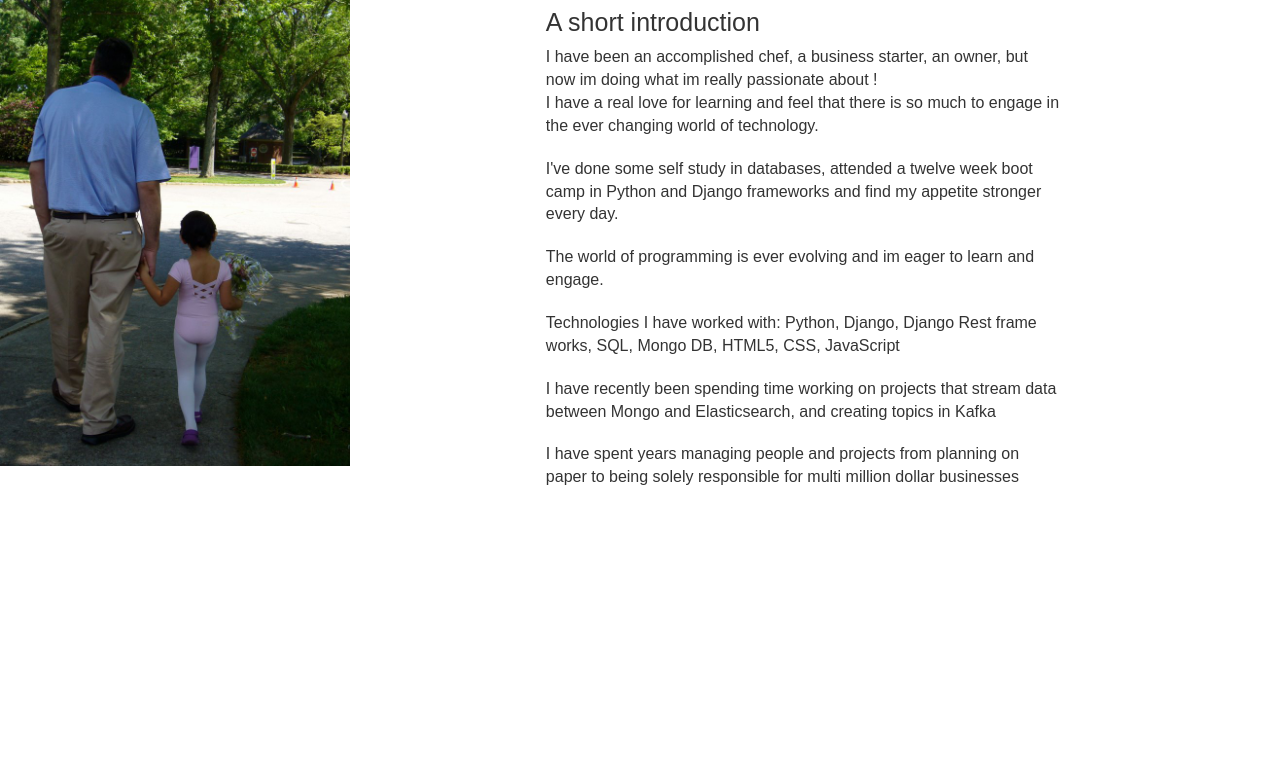
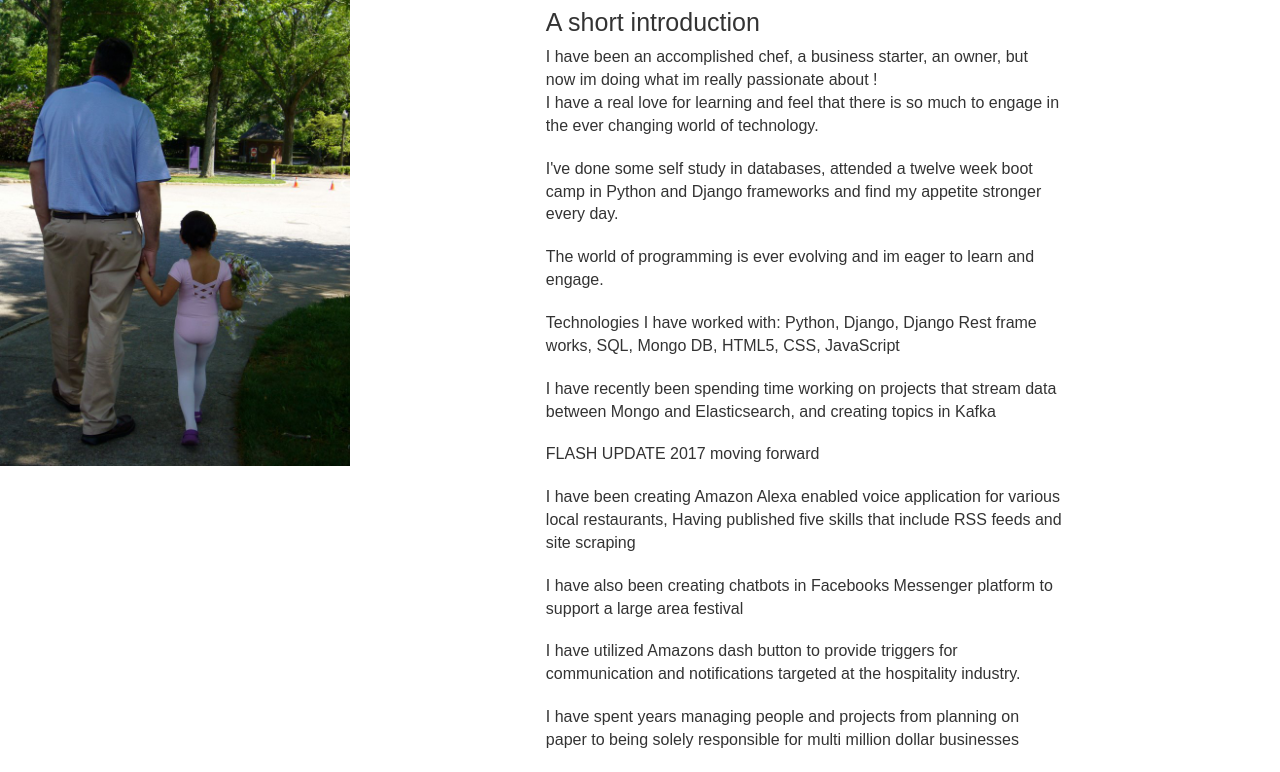
Before and after one commit to chucklapress/portfolio, a Django app: page /about in a window 1280 px wide. Shown: the part 167-939 px from the top of the page. Before the commit the page ends 652 px from the top, so only its background shows below. Run offline with Django 3.2, Linux system fonts and the light colour scheme; some libraries are stand-ins or nearby versions.

Commit message:
updated templates

```diff
--- a/templates/about.html
+++ b/templates/about.html
@@ -83,6 +83,10 @@
       <p>The world of programming is ever evolving and im eager to learn and engage.</p>
       <p>Technologies I have worked with: Python, Django, Django Rest frame works, SQL, Mongo DB, HTML5, CSS, JavaScript</p>
       <p>I have recently been spending time working on projects that stream data between Mongo and Elasticsearch, and creating topics in Kafka</p>
+      <p>FLASH UPDATE 2017 moving forward</p>
+      <p>I have been creating Amazon Alexa enabled voice application for various local restaurants, Having published five skills that include RSS feeds and site scraping</p>
+      <p>I have also been creating chatbots in Facebooks Messenger platform to support a large area festival </p>
+      <p>I have utilized Amazons dash button to provide triggers for communication and notifications targeted at the hospitality industry.</p>
       <p>I have spent years managing people and projects from planning on paper to being solely responsible for multi million dollar businesses</p>
 
 
--- a/templates/index.html
+++ b/templates/index.html
@@ -37,7 +37,7 @@
 		                <span class="icon-bar"></span>
 		                <span class="icon-bar"></span>
 		            </button>
-		            <a class="navbar-brand" href="https://github.com/chucklapress">GitHub repo</a>
+		            <a class="navbar-brand" href="https://github.com/chucklapress">github repo</a>
 		        </div>
 		        <!-- Nav collapse -->
 		        <div class="collapse navbar-collapse" id="menu">
@@ -46,11 +46,11 @@
 		                <li><a href="{% url 'about_view' %}">About</a></li>
 		                <li><a href="{% url 'contact_view' %}">Contact</a></li>
 		            </ul>
-                <ul class="nav navbar-nav navbar-right">>
+                <ul class="nav navbar-nav navbar-center">>
                 <li><a href="https://www.facebook.com/chuck.lapress/"><i class="fa fa-facebook"></i></a></li>
                 <li><a href="https://www.linkedin.com/in/chucklapress/"><i class="fa fa-linkedin"></i></a></li>
                 <li><a href="https://twitter.com/chucklapress/"><i class="fa fa-twitter"></i></a></li>
-                <li><a href="https://plus.google.com/u/0/101086311451444509214/"><i class="fa fa-google-plus"></i> </a></li>
+                <li><a href="https://plus.google.com/u/0/101086311451444509214/"><i class="fa fa-google-plus"></i></a></li>
                 </ul>
 		        </div>
 		        <!-- /.navbar-collapse -->
```
